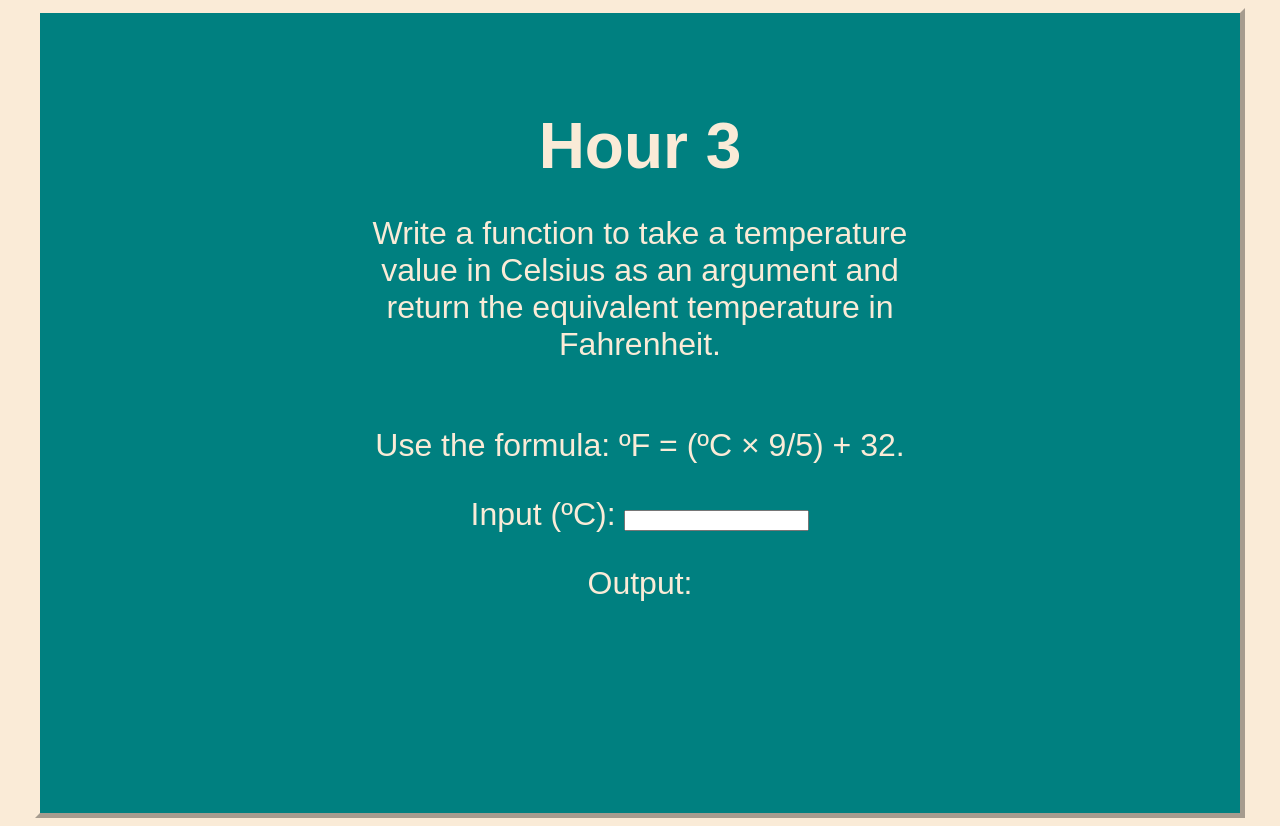
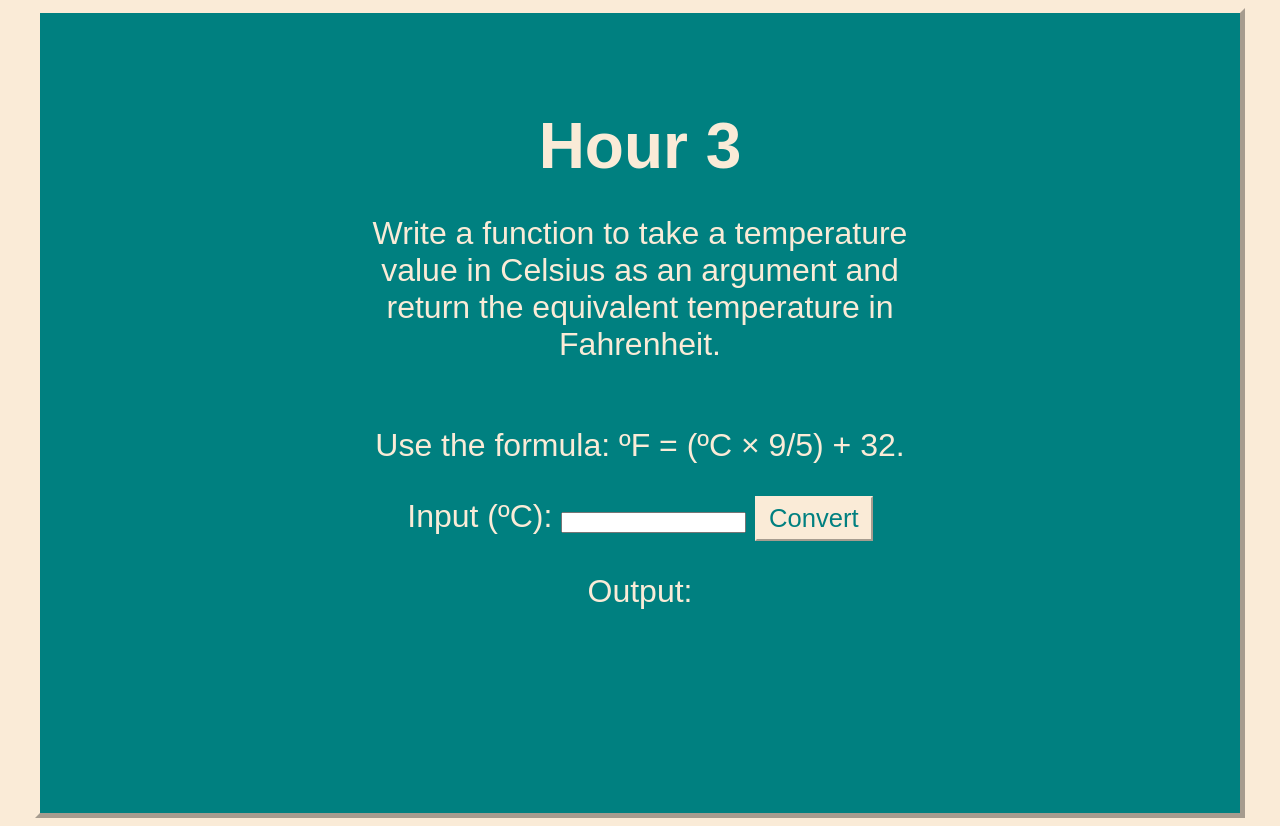
Before and after one commit to kgranger777/kgranger777.github.io, a plain HTML site: page cmpsci190/Hour3/index.html in a window 1280 px wide. Drawn offline with Linux system fonts and the light colour scheme.

Commit message:
Hour3 Final Commit

```diff
--- a/cmpsci190/Hour3/hour3.js
+++ b/cmpsci190/Hour3/hour3.js
@@ -13,5 +13,3 @@ function convert(input) {
     // returns input converted to Fahrenheit using the formula
     return (input * (9 / 5)) + 32;
 }
-
-//<button class="button" onclick="sendOutput()">Convert</button>
--- a/cmpsci190/Hour3/index.html
+++ b/cmpsci190/Hour3/index.html
@@ -13,7 +13,7 @@
     <p class="p">Use the formula: &#186F = (&#186C &#215 9/5) + 32.</p>
     <label>Input (&#186C): </label>
     <input type="number" id="inputField">
-
+    <button class="button" onclick="sendOutput()">Convert</button>
     <p>Output: <label id="outputField"></label></p>
 </div>
 <script src="hour3.js"></script>
```
